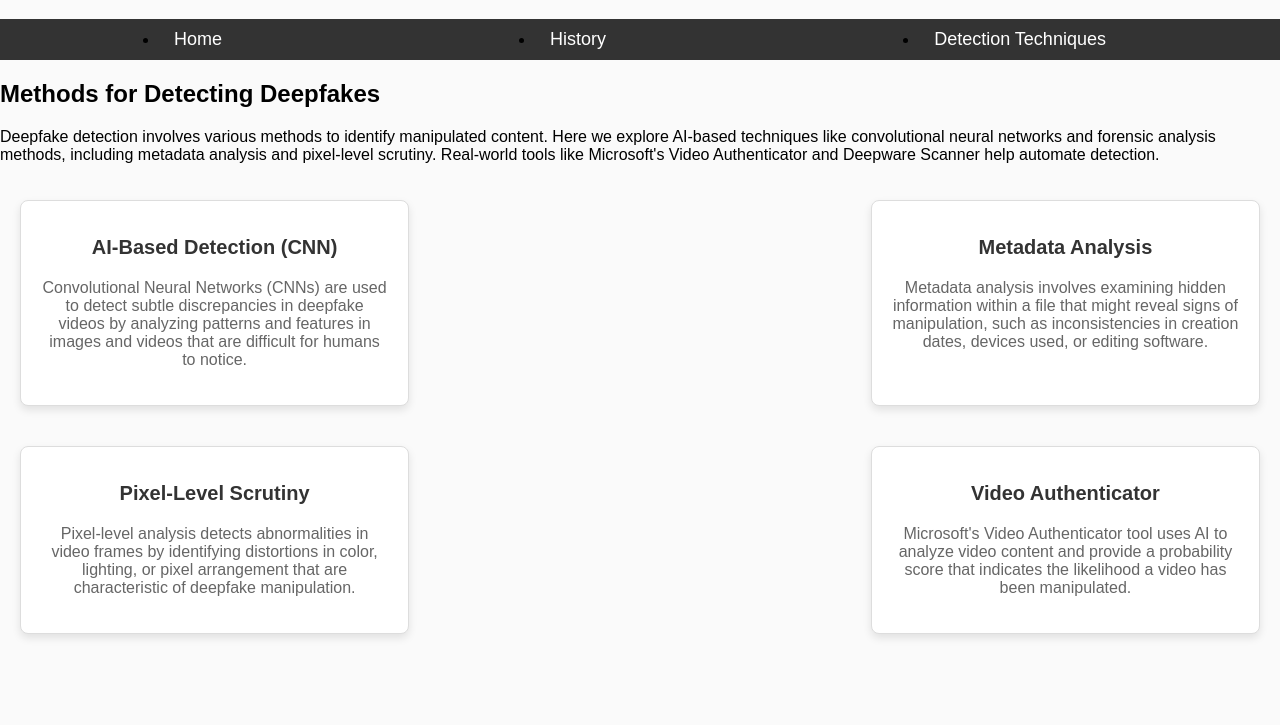
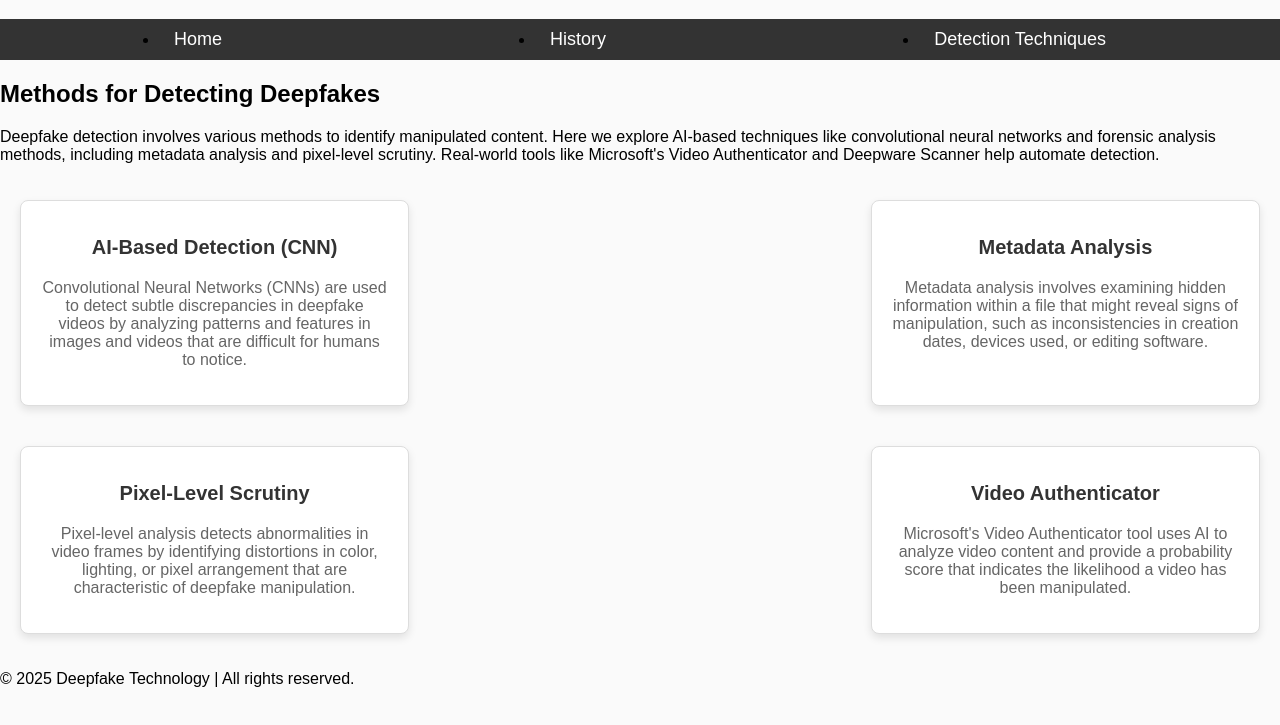
Before and after one commit to alexiatoli/miterm-project, a plain HTML site: page detection.html in a window 1280 px wide. Shown: the part 61-786 px from the top of the page. Drawn offline with Linux system fonts and the light colour scheme.

Commit message:
Update detection.html

```diff
--- a/detection.html
+++ b/detection.html
@@ -61,5 +61,8 @@
             </div>
         </section>
     </main>
+    <footer>
+        <p>&copy; 2025 Deepfake Technology | All rights reserved.</p>
+    </footer>
 </body>
 </html>
```
